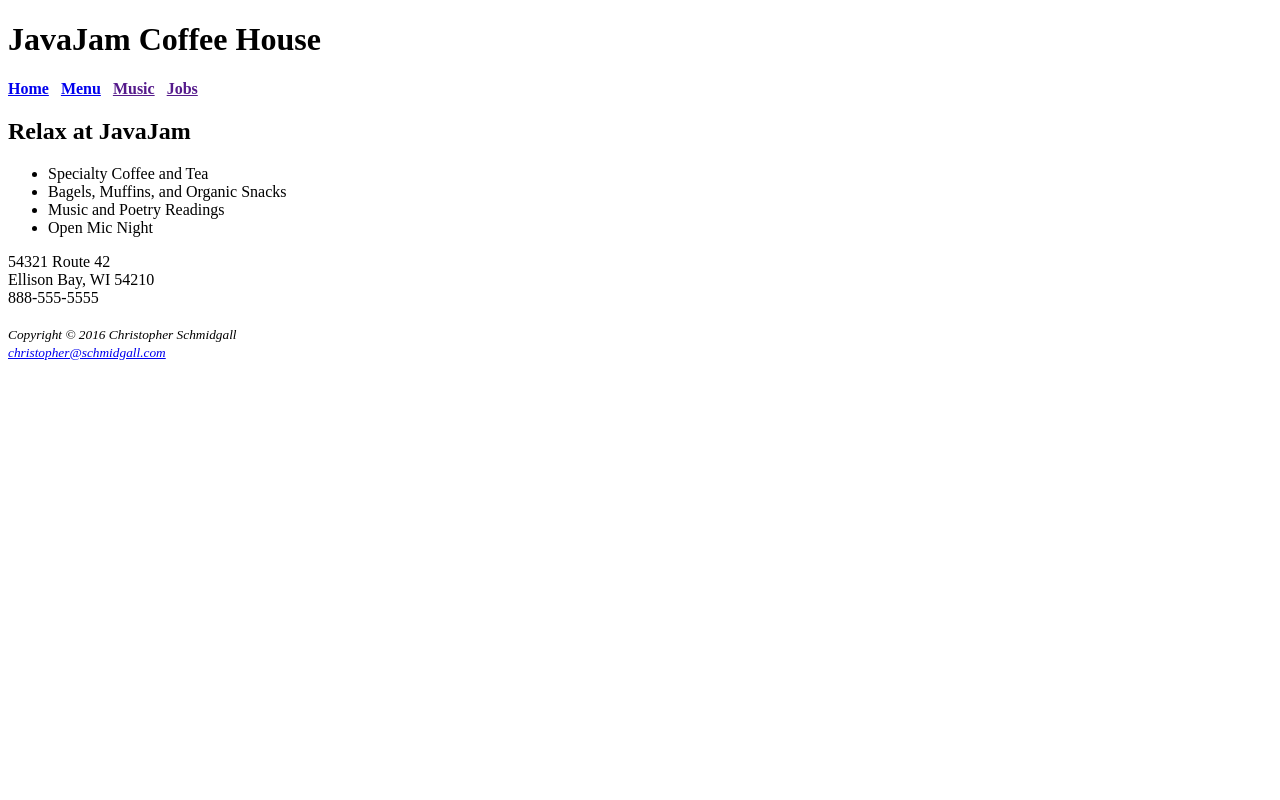
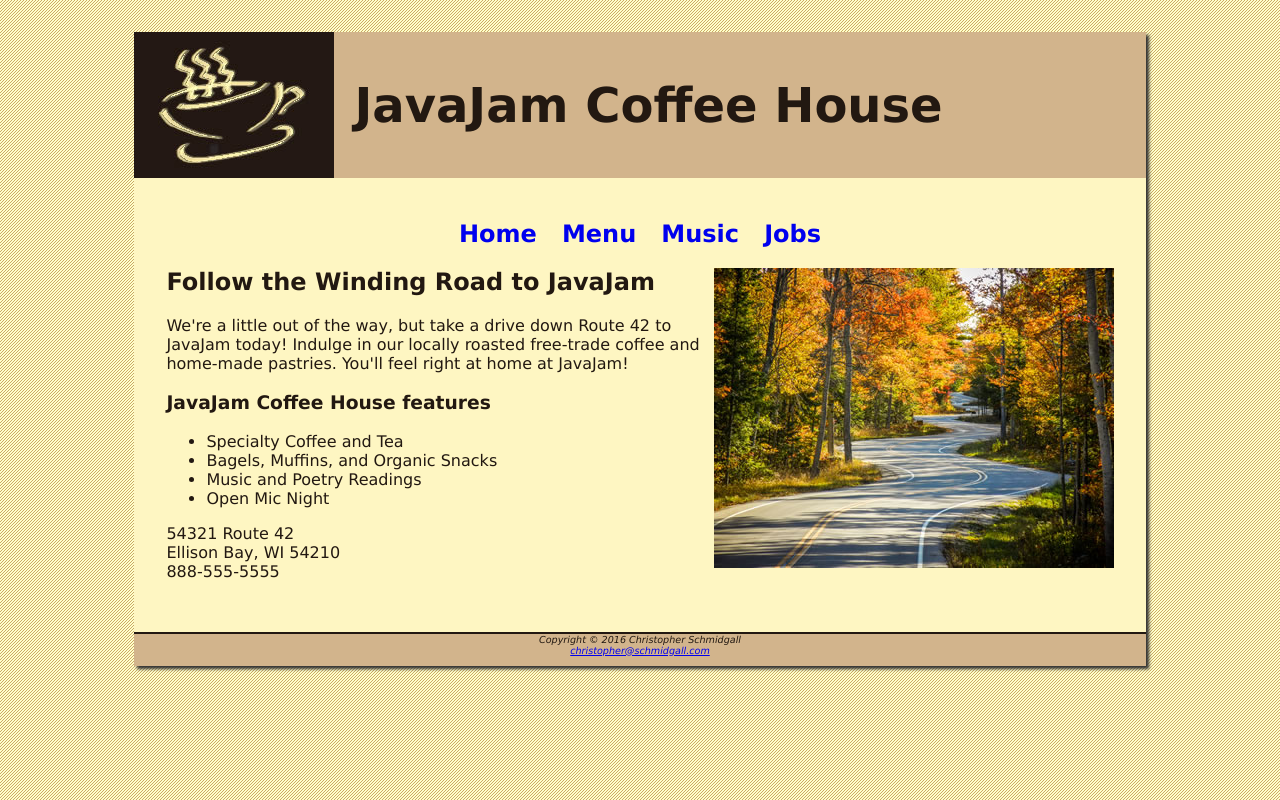
Before and after one commit to cschmidgall/JavaJam-Coffee-House, a plain HTML site: page index.html in a window 1280 px wide. Drawn offline with Linux system fonts and the light colour scheme.

Commit message:
Added images and music.html

```diff
--- a/index.html
+++ b/index.html
@@ -1,23 +1,30 @@
 <!DOCTYPE html>
 <html lang="en">
 	<head>
+		<link rel="icon" href="favicon.ico" type="image/x-icon">
 		<title>JavaJam Coffee House</title>
 		<meta charset="utf-8">
+		<link rel="stylesheet" href="javajam.css">
 	</head>
 	<body>
+		<div id="wrapper">
 			<header>
 				<h1>JavaJam Coffee House</h1>
 			</header>
 			<nav>
-			<b>
 				<a href="index.html">Home</a> &nbsp;
 				<a href="menu.html">Menu</a> &nbsp;
-				<a href="">Music</a> &nbsp;
-				<a href="">Jobs</a>
-			</b>
+				<a href="music.html">Music</a> &nbsp;
+				<a href="jobs.html">Jobs</a>
 			</nav>
 			<main>
-			<h2>Relax at JavaJam</h2>
+				<img src="windingroad.jpg" alt="Winding road in the woods"
+				width="400" height="300" align="right">
+				<h2>Follow the Winding Road to JavaJam</h2>
+				<p>We're a little out of the way, but take a drive down Route 42
+				to JavaJam today! Indulge in our locally roasted free-trade coffee
+				and home-made pastries. You'll feel right at home at JavaJam!</p>
+				<h3>JavaJam Coffee House features</h3>
 				<ul>
 					<li>Specialty Coffee and Tea</li>
 					<li>Bagels, Muffins, and Organic Snacks</li>
@@ -31,8 +38,9 @@
 				</div>
 			</main>
 			<footer>
-			<small><i>Copyright &copy; 2016 Christopher Schmidgall<br>
-			<a href="mailto:christopher@schmidgall.com">christopher@schmidgall.com</a></i></small>
+				Copyright &copy; 2016 Christopher Schmidgall<br>
+				<a href="mailto:christopher@schmidgall.com">christopher@schmidgall.com</a>
 			</footer>
+		</div>
 	</body>
 </html>
--- /dev/null
+++ b/javajam.css
@@ -0,0 +1,38 @@
+body { background-image: url(background.gif);
+	   color: #221811;
+	   font-family: Verdana, Arial, sans-serif; }
+h1 { background-color: #D2B48C;
+	 background-image: url(javajamlogo.jpg);
+	 background-repeat: no-repeat;
+	 padding-top: 45px;
+	 padding-bottom: 45px;
+	 padding-left: 220px;
+	 font-size: 3em; }
+h4 { background-color: #d2b48c;
+	 font-size: 1.2em;
+	 padding-left: 10px;
+	 padding-bottom: 5px; }
+nav { text-align: center;
+	  font-weight: bold;
+	  font-size: 1.5em;
+	  padding-top: 10px; }
+nav a { text-decoration: none; }
+main { padding-left: 2em;
+	   padding-right: 2em;
+	   padding-bottom: 2em;
+	   display: block; }
+footer { background-color: #D2B48C;
+		 text-align: center;
+		 font-size: .6em;
+		 font-style: italic;
+		 padding-bottom: 10px;
+		 border-top: 2px solid #221811}
+#wrapper { background-color: #fef6c2;
+		   margin-left: auto;
+		   margin-right: auto;
+		   width: 80%;
+		   min-width: 900px;
+		   max-width: 1280px;
+		   box-shadow: 3px 3px 3px #333; }
+.details { padding-left: 20%;
+		   padding-right: 20%; }
```
Also changed, not shown: menu.html (+13 -5 lines), music.html (added, +43 -0 lines), background.gif (added), favicon.ico (added), greg.jpg (added), gregthumb.jpg (added), javajamlogo.jpg (added), melanie.jpg (added), melaniethumb.jpg (added), mugs.jpg (added), windingroad.jpg (added). Lines whose indentation alone changed are shown as unchanged.
